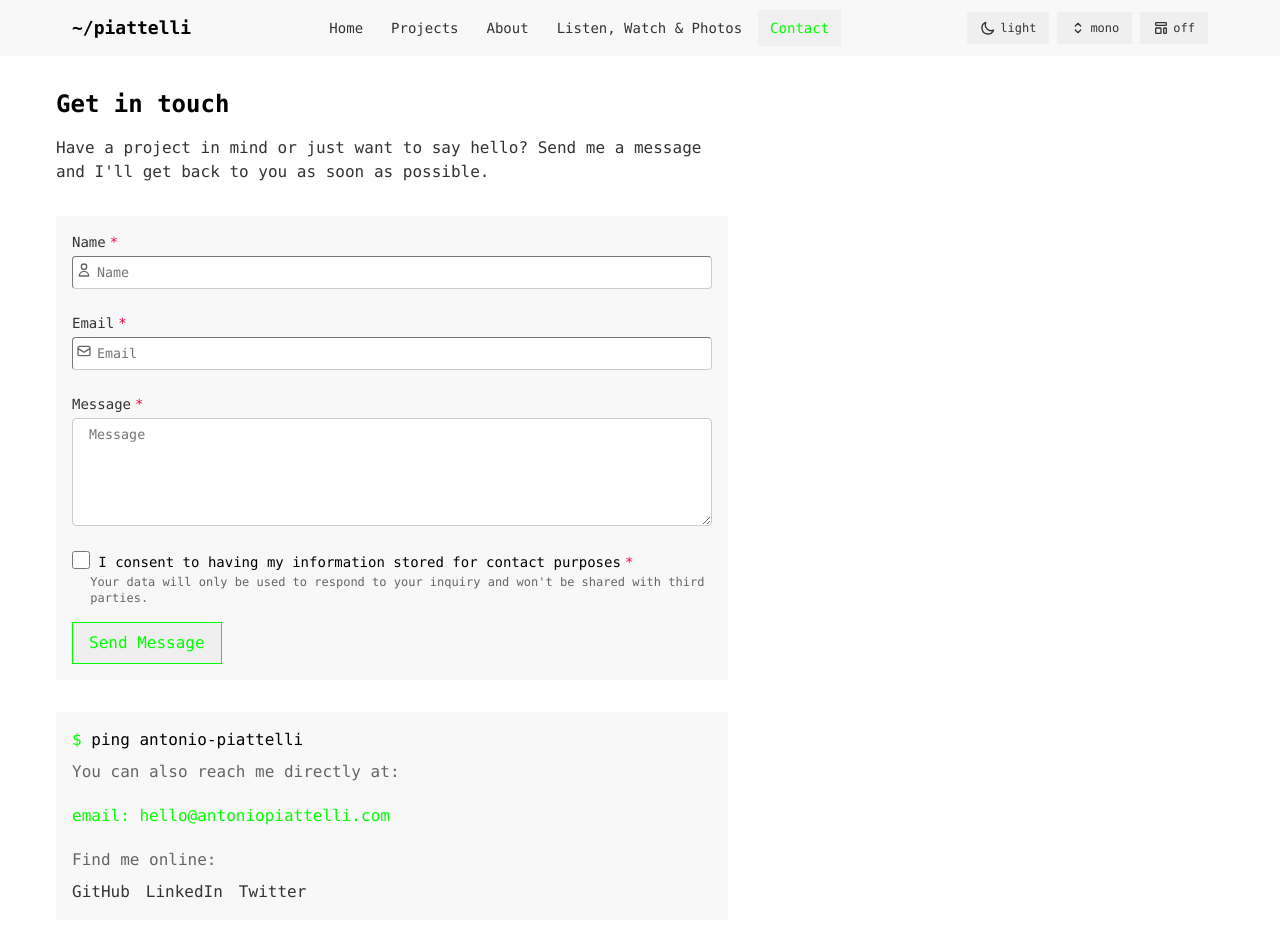
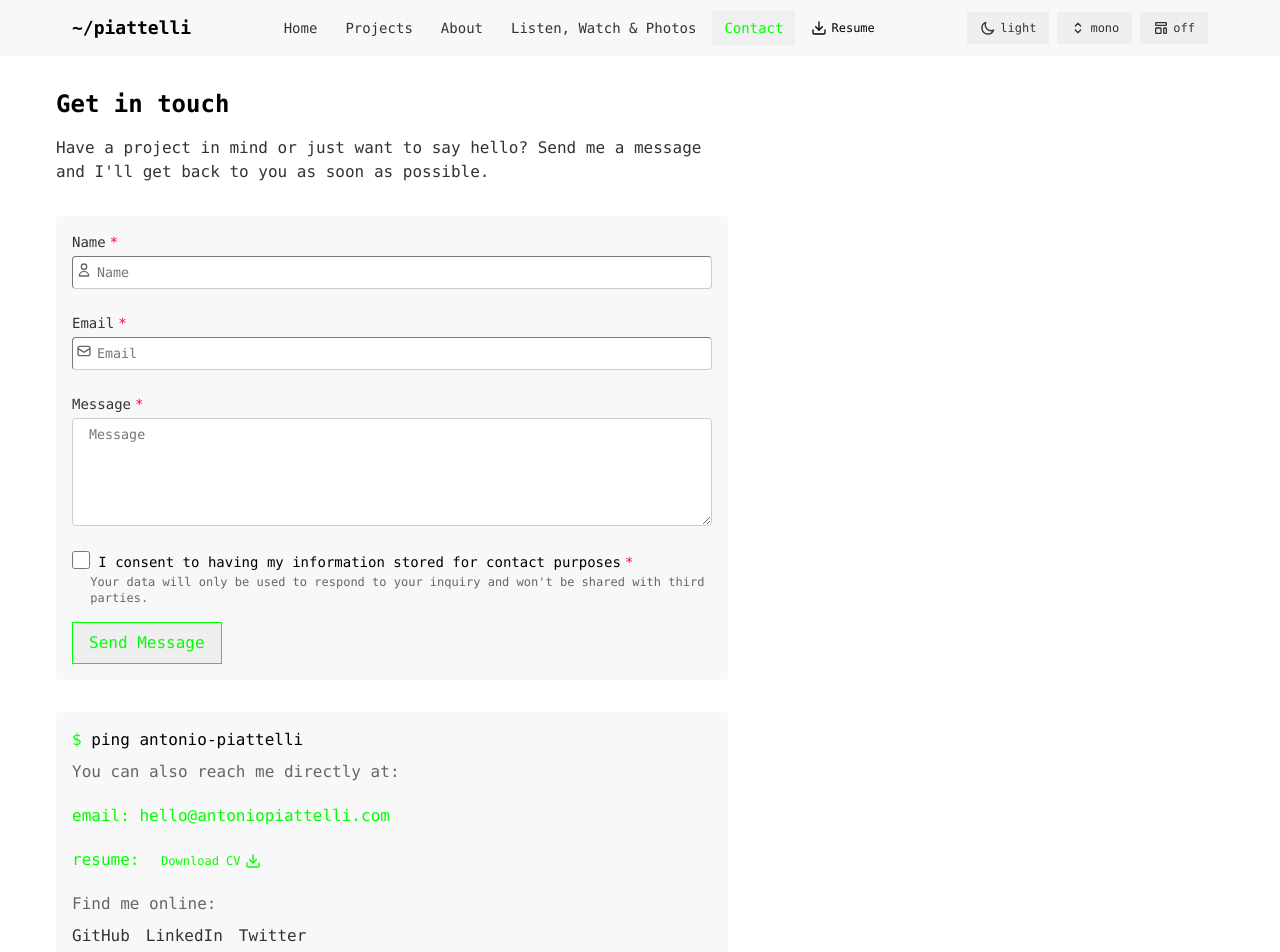
Before and after one commit to antoniowav/portfolio, a Next.js app: page /contact in a window 1280 px wide. Shown: the top 952 px of the page. Built offline with nearby package versions, Linux system fonts and the light colour scheme.

Commit message:
added resume dowload

```diff
--- a/src/app/contact/ContactForm.tsx
+++ b/src/app/contact/ContactForm.tsx
@@ -1,5 +1,6 @@
 'use client'
 
+import { DownloadButton } from '@/components/DownloadButton'
 import { PageLayout } from '@/components/PageLayout'
 import { author } from '@/data'
 import Alert from '@/ui/Alert'
@@ -300,6 +301,32 @@ export function ContactForm(): JSX.Element {
                   {author.email}
                 </a>
               </p>
+              <p className="mt-2">
+                <span className="text-accent-primary">resume:</span>{' '}
+                <DownloadButton
+                  filePath="/documents/Antonio_Piattelli_resume.pdf"
+                  fileName="Antonio_Piattelli_Resume.pdf"
+                  variant="ghost"
+                  size="sm"
+                  className="text-accent-primary hover:underline inline-flex"
+                >
+                  Download CV
+                  <svg
+                    xmlns="http://www.w3.org/2000/svg"
+                    className="w-4 h-4 ml-1"
+                    viewBox="0 0 24 24"
+                    fill="none"
+                    stroke="currentColor"
+                    strokeWidth="2"
+                    strokeLinecap="round"
+                    strokeLinejoin="round"
+                  >
+                    <path d="M21 15v4a2 2 0 0 1-2 2H5a2 2 0 0 1-2-2v-4"></path>
+                    <polyline points="7 10 12 15 17 10"></polyline>
+                    <line x1="12" y1="15" x2="12" y2="3"></line>
+                  </svg>
+                </DownloadButton>
+              </p>
               {author.social && author.social.length > 0 && (
                 <div className="mt-4">
                   <span className="text-text-tertiary">Find me online:</span>
--- a/src/components/ActionBar.tsx
+++ b/src/components/ActionBar.tsx
@@ -1,9 +1,10 @@
 'use client'
 
+import { DownloadButton } from '@/components/DownloadButton'
 import { navigation } from '@/data'
 import {
-  getCurrentFont,
-  toggleFont as toggleFontScript,
+    getCurrentFont,
+    toggleFont as toggleFontScript,
 } from '@/scripts/fontToggle'
 import type { FontFamily, Theme } from '@/types'
 import Button from '@/ui/Button'
@@ -142,6 +143,29 @@ export const ActionBar = ({ className = '' }: ActionBarProps) => {
                   {item.label}
                 </Link>
               ))}
+              <DownloadButton
+                filePath="/documents/Antonio_Piattelli_resume.pdf"
+                fileName="Antonio_Piattelli_Resume.pdf"
+                variant="outline"
+                size="sm"
+                className="ml-1 font-mono"
+              >
+                <svg
+                  xmlns="http://www.w3.org/2000/svg"
+                  className="w-4 h-4 mr-1"
+                  viewBox="0 0 24 24"
+                  fill="none"
+                  stroke="currentColor"
+                  strokeWidth="2"
+                  strokeLinecap="round"
+                  strokeLinejoin="round"
+                >
+                  <path d="M21 15v4a2 2 0 0 1-2 2H5a2 2 0 0 1-2-2v-4"></path>
+                  <polyline points="7 10 12 15 17 10"></polyline>
+                  <line x1="12" y1="15" x2="12" y2="3"></line>
+                </svg>
+                Resume
+              </DownloadButton>
             </nav>
 
             <div className="flex items-center space-x-2">
@@ -282,6 +306,32 @@ export const ActionBar = ({ className = '' }: ActionBarProps) => {
                   </Link>
                 ))}
 
+                <div className="px-4 py-2">
+                  <DownloadButton
+                    filePath="/documents/Antonio_Piattelli_resume.pdf"
+                    fileName="Antonio_Piattelli_Resume.pdf"
+                    variant="outline"
+                    size="sm"
+                    className="w-full justify-center font-mono"
+                  >
+                    <svg
+                      xmlns="http://www.w3.org/2000/svg"
+                      className="w-4 h-4 mr-2"
+                      viewBox="0 0 24 24"
+                      fill="none"
+                      stroke="currentColor"
+                      strokeWidth="2"
+                      strokeLinecap="round"
+                      strokeLinejoin="round"
+                    >
+                      <path d="M21 15v4a2 2 0 0 1-2 2H5a2 2 0 0 1-2-2v-4"></path>
+                      <polyline points="7 10 12 15 17 10"></polyline>
+                      <line x1="12" y1="15" x2="12" y2="3"></line>
+                    </svg>
+                    Resume
+                  </DownloadButton>
+                </div>
+
                 <div className="px-4 pt-4 border-t border-border">
                   <div className="text-xs text-text-tertiary font-mono mb-2">
                     Settings
--- /dev/null
+++ b/src/components/DownloadButton.tsx
@@ -0,0 +1,51 @@
+import { ReactNode } from 'react'
+
+interface DownloadButtonProps {
+  filePath: string
+  fileName?: string
+  className?: string
+  children: ReactNode
+  variant?: 'primary' | 'secondary' | 'outline' | 'ghost'
+  size?: 'sm' | 'md' | 'lg'
+}
+
+export function DownloadButton({
+  filePath,
+  fileName,
+  className = '',
+  children,
+  variant = 'primary',
+  size = 'md',
+}: DownloadButtonProps) {
+  // Derive display file name from path if not provided
+  const displayFileName = fileName || filePath.split('/').pop() || 'file'
+
+  const baseClasses = 'inline-flex items-center justify-center rounded-md font-medium transition-colors focus-visible:outline-none focus-visible:ring-2 focus-visible:ring-offset-2 focus-visible:ring-accent-primary disabled:opacity-50'
+
+  // Variant styles
+  const variantClasses = {
+    primary: 'bg-accent-primary text-white hover:bg-accent-secondary',
+    secondary: 'bg-bg-tertiary text-text-primary hover:bg-bg-quaternary',
+    outline: 'border border-border bg-transparent hover:bg-bg-tertiary text-text-primary',
+    ghost: 'bg-transparent hover:bg-bg-tertiary text-text-primary',
+  }
+
+  // Size styles
+  const sizeClasses = {
+    sm: 'text-xs px-3 py-1.5',
+    md: 'text-sm px-4 py-2',
+    lg: 'text-base px-5 py-2.5',
+  }
+
+  return (
+    <a
+      href={filePath}
+      download={displayFileName}
+      className={`${baseClasses} ${variantClasses[variant]} ${sizeClasses[size]} ${className}`}
+      target="_blank"
+      rel="noopener noreferrer"
+    >
+      {children}
+    </a>
+  )
+}
```
Also changed, not shown: src/app/about/page.tsx (+27 -0 lines), src/components/HeroSection.tsx (+0 -24 lines).
